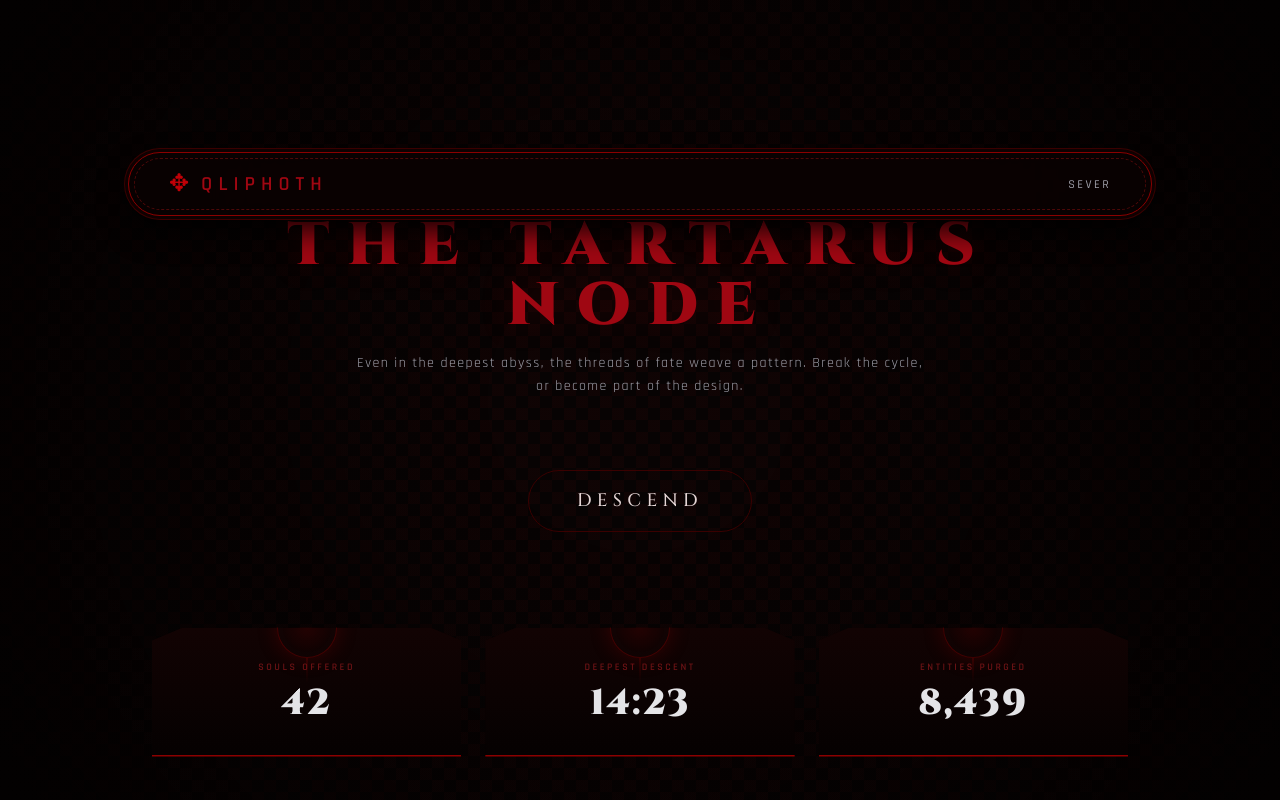
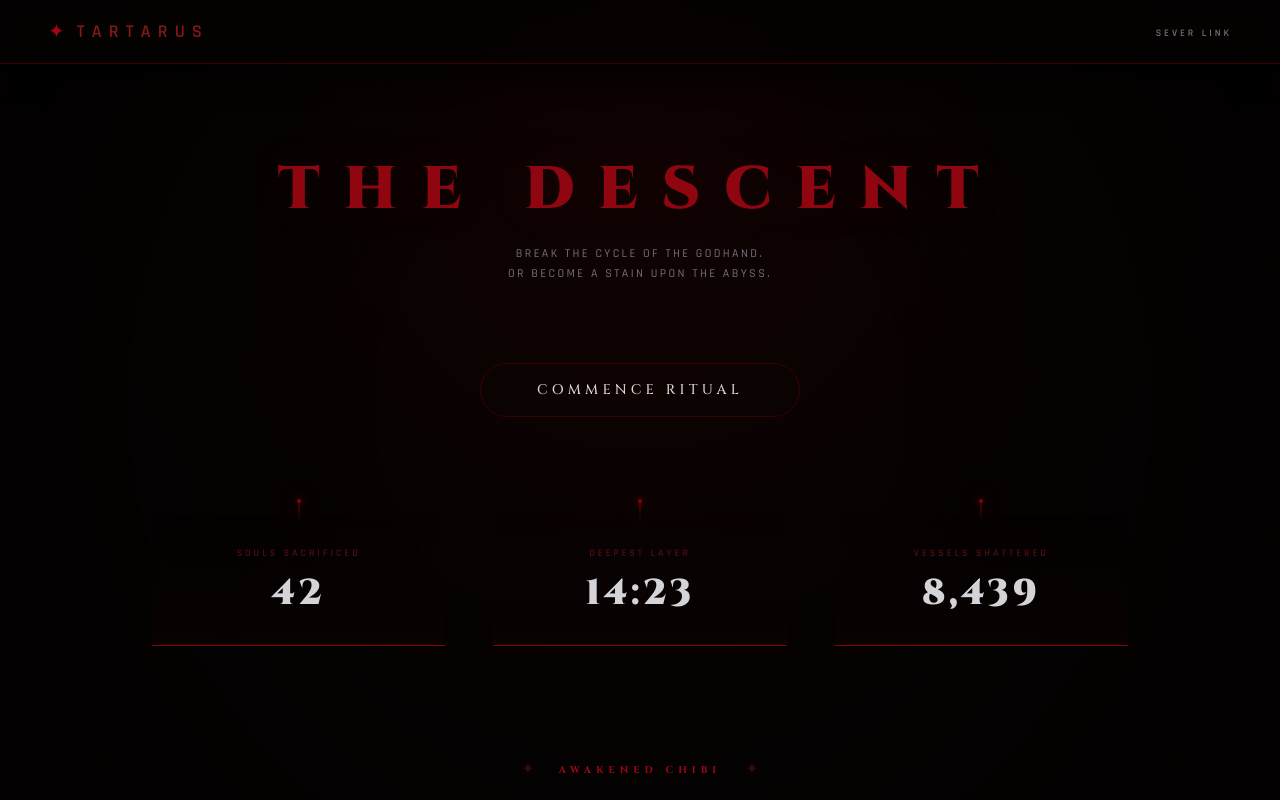
Before and after one commit to MaiSlan/capstone-game-vs, a React app in the folder frontend/: page /home in a window 1280 px wide. Shown: the top 800 px of the page. Built offline with nearby package versions, Linux system fonts and the light colour scheme; sample sign-in values are in the browser's storage; the HTML template or start-up script is replaced by a standard one.

Commit message:
update style and UI

```diff
--- a/frontend/src/components/DashboardNavbar.jsx
+++ b/frontend/src/components/DashboardNavbar.jsx
@@ -9,25 +9,23 @@ export default function DashboardNavbar() {
   };
 
   return (
-    <nav className="nav-dentelle fixed top-6 left-1/2 -translate-x-1/2 w-[90%] max-w-5xl h-16 flex items-center justify-between px-10 z-50 font-grim">
+    <nav className="nav-gothic fixed top-0 left-0 w-full h-16 flex items-center justify-between px-12 z-50 font-grim">
 
-      {/* Brand Title (Red/Crimson) */}
       <div className="flex items-center gap-3 cursor-pointer group z-10" onClick={() => navigate('/home')}>
-        <span className="text-2xl text-red-700 font-royal transition-transform group-hover:rotate-180 duration-700">
-          ✥
+        <span className="text-xl text-red-800 font-royal transition-transform group-hover:rotate-90 duration-500">
+          ✦
         </span>
-        <h1 className="text-xl font-black uppercase tracking-[0.3em] text-red-800 group-hover:text-red-500 transition-colors">
-          QLIPHOTH
+        <h1 className="text-lg font-bold uppercase tracking-[0.4em] text-red-900 group-hover:text-red-600 transition-colors">
+          Tartarus
         </h1>
       </div>
 
       <div className="z-10">
-        {/* Subtle pale text for the action */}
         <button
           onClick={handleSignOut}
-          className="text-xs font-medium tracking-[0.2em] uppercase text-zinc-400 hover:text-white transition-colors duration-300"
+          className="text-[10px] font-bold tracking-[0.3em] uppercase text-zinc-500 hover:text-zinc-200 transition-colors duration-300"
         >
-          SEVER
+          Sever Link
         </button>
       </div>
     </nav>
--- a/frontend/src/index.css
+++ b/frontend/src/index.css
@@ -8,11 +8,10 @@
 }
 
 :root {
-  --bg-void: #070303;
-  --lace-red: rgba(120, 10, 10, 0.07);
+  --bg-void: #050202;
   --blood-accent: #8b0000;
   --blood-dark: #3a0000;
-  --text-pale: #e4d5d5; /* Slightly warm, pale gothic white */
+  --text-pale: #e4d5d5;
 }
 
 body {
@@ -21,130 +20,98 @@ body {
 }
 
 /*
-  PURE CSS GOTHIC LACE (DENTELLE) BACKGROUND
-  Creates an interlocking diamond/damask pattern using layered gradients.
+  PURE ABYSS BACKGROUND (No squares)
+  A deep, empty void with a subtle, smoky crimson glow behind the content.
 */
-.bg-dentelle {
+.bg-pure-abyss {
   background-color: var(--bg-void);
-  background-image:
-    linear-gradient(45deg, var(--lace-red) 25%, transparent 25%, transparent 75%, var(--lace-red) 75%, var(--lace-red)),
-    linear-gradient(45deg, var(--lace-red) 25%, transparent 25%, transparent 75%, var(--lace-red) 75%, var(--lace-red));
-  background-size: 24px 24px;
-  background-position: 0 0, 12px 12px;
+  background-image: radial-gradient(circle at 50% 20%, rgba(60, 5, 5, 0.2) 0%, transparent 60%);
   position: relative;
 }
 
-/* Add a deep shadow overlay so the lace fades out at the edges */
-.bg-dentelle::after {
+/* The Vignette Ring Focus (Kept exactly as you liked) */
+.bg-pure-abyss::after {
   content: '';
   position: fixed;
   inset: 0;
-  background: radial-gradient(circle at center, transparent 20%, #030101 100%);
+  background: radial-gradient(circle at center, transparent 35%, #030101 100%);
   pointer-events: none;
   z-index: 0;
 }
 
 /*
-  FLOATING DENTELLE NAVBAR
-  Looks like an ornate choker/corset trim.
+  FLOATING GOTHIC NAVBAR (Thinner, cleaner)
 */
-.nav-dentelle {
-  background: rgba(10, 2, 2, 0.85);
-  backdrop-filter: blur(8px);
-  border: 1px solid var(--blood-accent);
-  border-radius: 50px;
-  /* Multiple shadows to create an ornate outer frame */
-  box-shadow: 0 0 0 3px rgba(10, 2, 2, 0.9), 0 0 0 4px var(--blood-dark), 0 15px 30px rgba(0,0,0,0.9);
-  position: relative;
-}
-
-/* Inner dashed line simulating Lolita lace stitching */
-.nav-dentelle::before {
-  content: '';
-  position: absolute;
-  inset: 5px;
-  border: 1px dashed rgba(180, 20, 20, 0.4);
-  border-radius: 45px;
-  pointer-events: none;
+.nav-gothic {
+  background: rgba(5, 2, 2, 0.6);
+  backdrop-filter: blur(12px);
+  border-bottom: 1px solid var(--blood-dark);
+  /* Removed the dashed lines and heavy borders for Hollow Knight purity */
+  box-shadow: 0 10px 30px rgba(0,0,0,0.8);
 }
 
 /*
-  QLIPHOTH CARDS
-  Esoteric nodes cut into geometric shapes with an orbital 'sphere' inside.
+  PURE QLIPHOTH CARDS
+  Razor-thin lines, no heavy backgrounds.
 */
 .qliphoth-node {
-  background: linear-gradient(180deg, #120303 0%, #050101 100%);
   position: relative;
-  /* Sharp geometric cuts at the top corners */
-  clip-path: polygon(10% 0, 90% 0, 100% 10%, 100% 100%, 0 100%, 0 10%);
-  border-bottom: 2px solid var(--blood-accent);
+  border-top: 1px solid transparent;
+  border-bottom: 1px solid var(--blood-accent);
+  background: linear-gradient(180deg, transparent 0%, rgba(10, 2, 2, 0.8) 100%);
   padding: 2rem;
-  transition: transform 0.3s ease;
+  transition: all 0.3s ease;
 }
 
-/* The Qliphoth Sphere (Esoteric circle bleeding down) */
+/* Elegant glowing node line */
 .qliphoth-node::before {
   content: '';
   position: absolute;
-  top: -30px;
+  top: -15px;
   left: 50%;
   transform: translateX(-50%);
-  width: 60px;
-  height: 60px;
+  width: 4px;
+  height: 4px;
   border-radius: 50%;
-  border: 1px solid rgba(139, 0, 0, 0.4);
-  background: radial-gradient(circle, rgba(139,0,0,0.15) 0%, transparent 60%);
-  box-shadow: 0 0 20px rgba(139,0,0,0.3);
+  background: var(--blood-accent);
+  box-shadow: 0 0 10px var(--blood-accent), 0 0 20px var(--blood-accent);
 }
 
-/* The esoteric connecting line */
+/* Dropping line */
 .qliphoth-node::after {
   content: '';
   position: absolute;
-  top: 30px;
+  top: -11px;
   left: 50%;
   transform: translateX(-50%);
   width: 1px;
-  height: 25px;
-  background: linear-gradient(to bottom, rgba(139,0,0,0.5), transparent);
+  height: 20px;
+  background: linear-gradient(to bottom, var(--blood-accent), transparent);
 }
 
 .qliphoth-node:hover {
-  transform: translateY(-4px);
+  transform: translateY(-5px);
+  border-bottom-color: #ff1a1a;
+  background: linear-gradient(180deg, transparent 0%, rgba(20, 2, 2, 0.9) 100%);
 }
 
 .qliphoth-node:hover::before {
-  background: radial-gradient(circle, rgba(139,0,0,0.3) 0%, transparent 60%);
-  border-color: rgba(200, 20, 20, 0.6);
+  box-shadow: 0 0 15px #ff1a1a, 0 0 30px #ff1a1a;
+  background: #ff1a1a;
 }
 
-/* STYLIZED BUTTON */
-.btn-gothic {
+/* PURE BUTTON */
+.btn-pure {
+  position: relative;
   background: transparent;
   border: 1px solid var(--blood-dark);
   color: var(--text-pale);
-  position: relative;
-  overflow: hidden;
-  transition: all 0.4s ease;
+  transition: all 0.3s ease;
 }
 
-.btn-gothic::before {
-  content: '';
-  position: absolute;
-  top: 0; left: 0; right: 0; bottom: 0;
-  background: var(--blood-accent);
-  z-index: -1;
-  transform: scaleY(0);
-  transform-origin: bottom;
-  transition: transform 0.4s cubic-bezier(0.4, 0, 0.2, 1);
-}
-
-.btn-gothic:hover {
+.btn-pure:hover {
   border-color: var(--blood-accent);
   color: #fff;
-  box-shadow: 0 0 20px rgba(139,0,0,0.4);
+  box-shadow: 0 0 20px rgba(139,0,0,0.2), inset 0 0 10px rgba(139,0,0,0.1);
+  letter-spacing: 0.35em; /* Expands slightly on hover */
 }
-
-.btn-gothic:hover::before {
-  transform: scaleY(1);
-}
--- a/frontend/src/pages/HomePage.jsx
+++ b/frontend/src/pages/HomePage.jsx
@@ -8,71 +8,67 @@ export default function HomePage() {
   const unlockedHeroes = ['The Witch', 'The Viking'];
 
   return (
-    <div className="bg-dentelle min-h-screen pt-32 pb-12 font-grim relative">
+    <div className="bg-pure-abyss min-h-screen pt-40 pb-12 font-grim relative">
       <DashboardNavbar />
 
-      {/* Main Content wrapped to stay above the CSS shadow vignette */}
-      <main className="w-full max-w-5xl mx-auto px-6 z-10 flex flex-col gap-16 relative">
+      <main className="w-full max-w-5xl mx-auto px-6 z-10 flex flex-col gap-20 relative">
 
-        <header className="text-center flex flex-col items-center mt-6">
-          <h1 className="font-royal text-5xl md:text-6xl font-black uppercase tracking-[0.3em] mb-4 text-red-800 drop-shadow-[0_0_15px_rgba(139,0,0,0.2)]">
-            THE TARTARUS NODE
+        <header className="text-center flex flex-col items-center">
+          <h1 className="font-royal text-5xl md:text-6xl font-black uppercase tracking-[0.4em] mb-6 text-red-800/90 drop-shadow-[0_0_20px_rgba(139,0,0,0.1)]">
+            The Descent
           </h1>
-          {/* Pale text for readability */}
-          <p className="text-sm max-w-xl text-zinc-400 tracking-[0.1em] font-light leading-relaxed">
-            Even in the deepest abyss, the threads of fate weave a pattern. Break the cycle, or become part of the design.
+          <p className="text-xs max-w-lg text-zinc-500 tracking-[0.2em] uppercase font-medium leading-relaxed">
+            Break the cycle of the Godhand. <br/> Or become a stain upon the abyss.
           </p>
         </header>
 
-        <div className="flex justify-center mt-2">
+        <div className="flex justify-center">
           <button
             onClick={() => navigate('/select')}
-            className="btn-gothic px-12 py-4 rounded-full font-royal text-lg uppercase tracking-[0.3em]"
+            className="btn-pure px-14 py-4 rounded-full font-royal text-sm uppercase tracking-[0.3em]"
           >
-            DESCEND
+            Commence Ritual
           </button>
         </div>
 
-        {/* The Qliphoth Data Nodes */}
-        <section className="grid grid-cols-1 md:grid-cols-3 gap-6 mt-8">
+        {/* Hollow Knight style purity - No boxes, just data hanging in the void */}
+        <section className="grid grid-cols-1 md:grid-cols-3 gap-12 mt-4">
           {[
-            { label: 'SOULS OFFERED', value: playerStats.runs },
-            { label: 'DEEPEST DESCENT', value: playerStats.bestTime },
-            { label: 'ENTITIES PURGED', value: playerStats.kills.toLocaleString() }
+            { label: 'Souls Sacrificed', value: playerStats.runs },
+            { label: 'Deepest Layer', value: playerStats.bestTime },
+            { label: 'Vessels Shattered', value: playerStats.kills.toLocaleString() }
           ].map((stat, i) => (
-            <div key={i} className="qliphoth-node flex flex-col items-center justify-center pt-10 pb-6">
-              {/* Red for the structural label */}
-              <span className="text-[10px] font-bold uppercase tracking-[0.25em] mb-2 text-red-900/80">
+            <div key={i} className="qliphoth-node flex flex-col items-center justify-center pt-8 pb-4">
+              <span className="text-[10px] font-bold uppercase tracking-[0.3em] mb-3 text-red-900/60">
                 {stat.label}
               </span>
-              {/* Crisp, pale white for the actual data */}
-              <span className="font-royal text-4xl font-black text-zinc-200 tracking-wider">
+              <span className="font-royal text-4xl font-black text-zinc-300 tracking-widest">
                 {stat.value}
               </span>
             </div>
           ))}
         </section>
 
-        {/* Active Vessels Array */}
-        <section className="flex flex-col gap-8 items-center mt-10">
-          <div className="flex items-center gap-4">
-            <span className="text-red-900">✧</span>
-            <h2 className="font-royal text-xs font-bold uppercase tracking-[0.4em] text-red-700">
-              MANIFESTED VESSELS
+        {/* Bound Vessels */}
+        <section className="flex flex-col gap-8 items-center mt-8">
+          <div className="flex items-center gap-6">
+            <span className="text-red-900/40">✦</span>
+            <h2 className="font-royal text-[10px] font-bold uppercase tracking-[0.5em] text-red-800">
+              Awakened Chibi
             </h2>
-            <span className="text-red-900">✧</span>
+            <span className="text-red-900/40">✦</span>
           </div>
 
-          <div className="flex flex-wrap justify-center gap-6">
+          <div className="flex flex-wrap justify-center gap-8">
             {unlockedHeroes.map((hero, i) => (
-              <div key={i} className="px-10 py-3 font-medium uppercase tracking-[0.2em] text-sm
-                border border-red-900/30 bg-black/40 text-zinc-300 rounded-full hover:border-red-700 transition-colors cursor-pointer">
+              <div key={i} className="px-8 py-2 font-medium uppercase tracking-[0.2em] text-xs
+                border-b border-red-900/30 text-zinc-400 hover:text-zinc-200 hover:border-red-700 transition-all cursor-pointer">
                 {hero}
               </div>
             ))}
-            <div className="px-10 py-3 font-medium uppercase tracking-[0.2em] text-xs
-              border border-dashed border-red-900/40 text-red-900/60 rounded-full cursor-not-allowed">
-              + BOUND
+            <div className="px-8 py-2 font-medium uppercase tracking-[0.2em] text-[10px]
+                 text-red-900/40 cursor-not-allowed">
+              + Bound
             </div>
           </div>
         </section>
```
